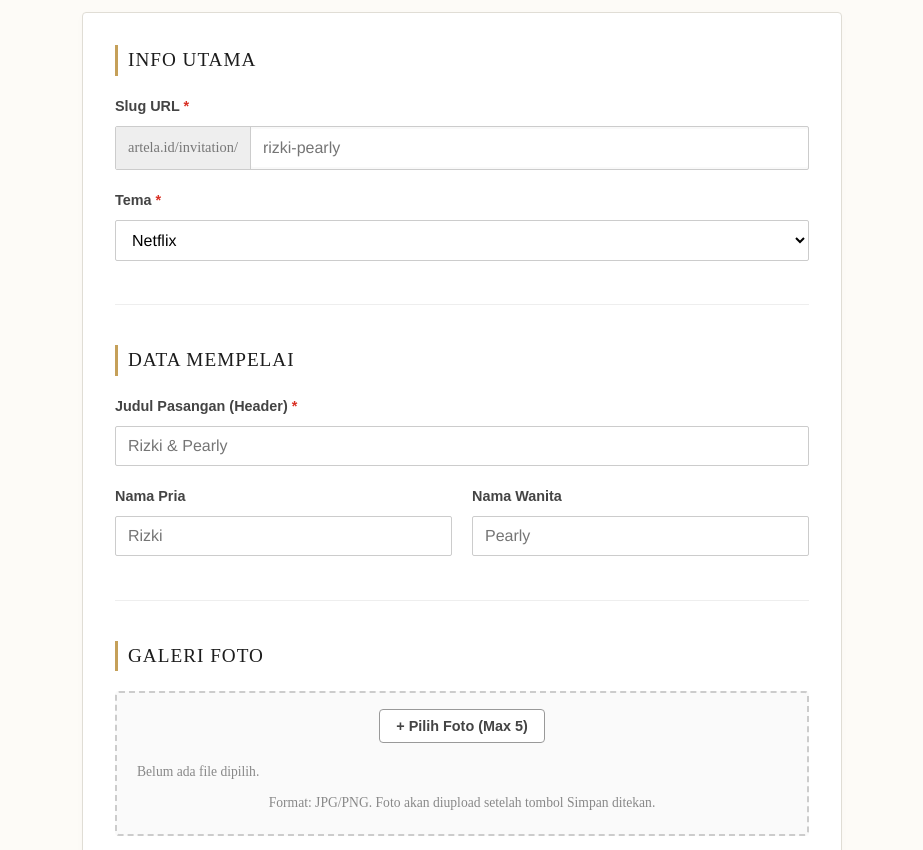
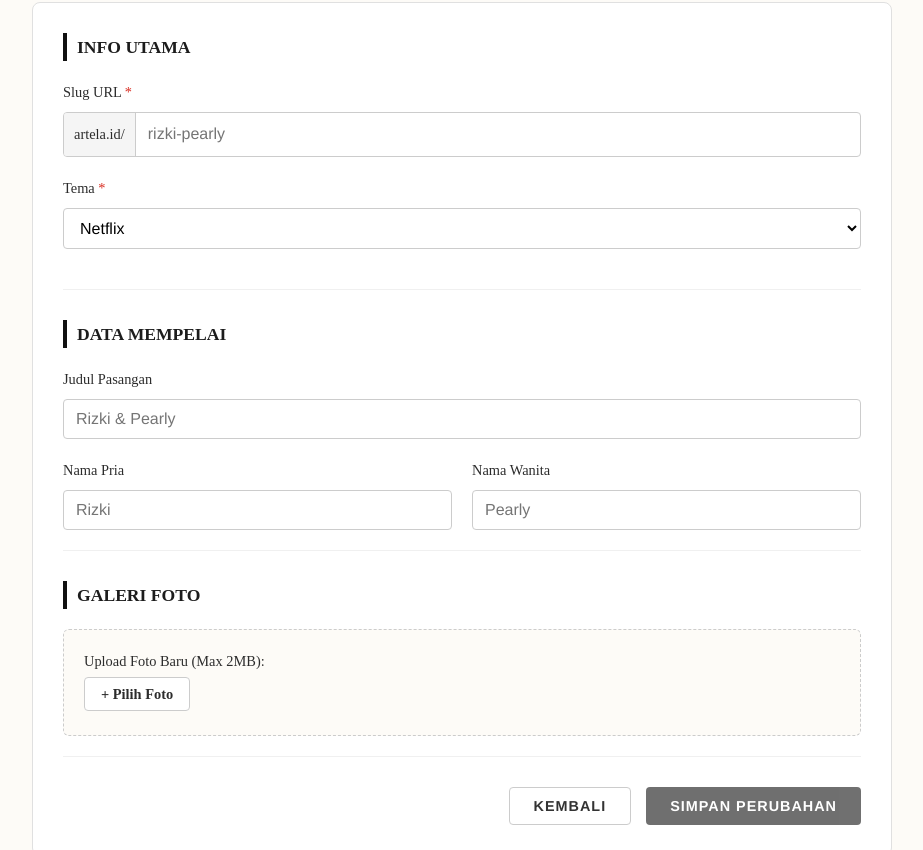
Before and after one commit to mhamdriizki/artela-backoffice, an Angular app: page /create in a window 1280 px wide. Shown: the part 150-1000 px from the top of the page, without its empty margins (178-1101 px from the left). Built offline with nearby package versions, Linux system fonts and the light colour scheme; sample sign-in values are in the browser's storage.

Commit message:
feat: Add file size upload validation

```diff
--- /dev/null
+++ b/src/app/core/utils/image-compressor.ts
@@ -0,0 +1,63 @@
+/**
+ * Utility untuk mengompres gambar menggunakan Canvas API.
+ * Target: Max 2MB, Format JPEG, Quality 0.7.
+ */
+export async function compressImage(file: File, maxSizeMB: number = 2): Promise<File> {
+  const maxBytes = maxSizeMB * 1024 * 1024;
+
+  // Jika file sudah kecil, return langsung
+  if (file.size <= maxBytes) return file;
+
+  return new Promise((resolve, reject) => {
+    const reader = new FileReader();
+    reader.readAsDataURL(file);
+
+    reader.onload = (event: any) => {
+      const img = new Image();
+      img.src = event.target.result;
+
+      img.onload = () => {
+        const canvas = document.createElement('canvas');
+
+        // Strategi Resize: Kurangi dimensi sebesar 30% dari aslinya
+        const scaleFactor = 0.7;
+        canvas.width = img.width * scaleFactor;
+        canvas.height = img.height * scaleFactor;
+
+        const ctx = canvas.getContext('2d');
+        if (!ctx) {
+          reject(new Error('Browser tidak mendukung Canvas API'));
+          return;
+        }
+
+        // Gambar ulang ke canvas dengan ukuran baru
+        ctx.drawImage(img, 0, 0, canvas.width, canvas.height);
+
+        // Export ke Blob JPEG dengan kualitas 70%
+        canvas.toBlob((blob) => {
+          if (!blob) {
+            reject(new Error('Gagal mengompres gambar'));
+            return;
+          }
+
+          // Cek hasil kompresi
+          if (blob.size > maxBytes) {
+             // Jika masih terlalu besar, reject dengan pesan khusus
+             reject(new Error('FILE_TOO_LARGE'));
+          } else {
+            // Sukses! Bungkus jadi File object lagi
+            const newFile = new File([blob], file.name, {
+              type: 'image/jpeg',
+              lastModified: Date.now(),
+            });
+            resolve(newFile);
+          }
+        }, 'image/jpeg', 0.7);
+      };
+
+      img.onerror = (err) => reject(err);
+    };
+
+    reader.onerror = (err) => reject(err);
+  });
+}
--- a/src/app/features/invitation-form/invitation-form.html
+++ b/src/app/features/invitation-form/invitation-form.html
@@ -1,8 +1,8 @@
 <div class="container">
 
   <div class="header-section">
-        <h1 class="serif-title">{{ isEdit ? 'Edit Undangan' : 'Buat Undangan Baru' }}</h1>
-        <p class="subtitle">Isi detail pernikahan mempelai di bawah ini.</p>
+    <h1>{{ isEdit ? 'Edit Undangan' : 'Buat Undangan Baru' }}</h1>
+    <p class="subtitle">Lengkapi data mempelai dan galeri foto.</p>
   </div>
 
   <div class="card-form">
@@ -10,18 +10,13 @@
 
       <div class="form-section">
         <h3 class="section-title">Info Utama</h3>
-
         <div class="form-group">
           <label>Slug URL <span class="required">*</span></label>
           <div class="input-wrapper">
-                <span class="prefix">artela.id/invitation/</span>
+            <span class="prefix">artela.id/</span>
             <input formControlName="slug" class="form-control" placeholder="rizki-pearly">
           </div>
-              @if (form.get('slug')?.invalid && form.get('slug')?.touched) {
-                <small class="error-text">Slug wajib diisi (tanpa spasi).</small>
-              }
         </div>
-
         <div class="form-group">
           <label>Tema <span class="required">*</span></label>
           <select formControlName="theme" class="form-control">
@@ -33,24 +28,18 @@
 
       <div class="form-section">
         <h3 class="section-title">Data Mempelai</h3>
-
         <div class="form-group">
-              <label>Judul Pasangan (Header) <span class="required">*</span></label>
+          <label>Judul Pasangan</label>
           <input formControlName="couple_name" class="form-control" placeholder="Rizki & Pearly">
         </div>
-
         <div class="row">
           <div class="col">
-                <div class="form-group">
             <label>Nama Pria</label>
             <input formControlName="groom_name" class="form-control" placeholder="Rizki">
           </div>
-              </div>
           <div class="col">
-                <div class="form-group">
             <label>Nama Wanita</label>
             <input formControlName="bride_name" class="form-control" placeholder="Pearly">
-                </div>
           </div>
         </div>
       </div>
@@ -58,35 +47,85 @@
       <div class="form-section">
         <h3 class="section-title">Galeri Foto</h3>
 
-            <div class="upload-box">
-              <label class="upload-btn">
-                <input type="file" multiple (change)="onFileSelect($event)" accept="image/png, image/jpeg">
-                <span>+ Pilih Foto (Max 5)</span>
+        @if (existingGallery.length > 0) {
+          <label class="sub-label">Foto Tersimpan:</label>
+          <div class="gallery-grid">
+            @for (img of existingGallery; track img.id) {
+              <div class="photo-card">
+                <img [src]="'http://localhost:3000/uploads/' + img.filename" alt="Foto">
+
+                <button type="button" class="btn-delete-img" (click)="requestDeletePhoto(img.id)" title="Hapus Foto">
+                  🗑️
+                </button>
+              </div>
+            }
+          </div>
+        }
+
+        <div class="upload-area">
+          <label class="sub-label">Upload Foto Baru (Max 2MB):</label>
+
+          <label class="upload-btn" [class.disabled]="isCompressing">
+            <input type="file" multiple (change)="onFileSelect($event)" accept="image/png, image/jpeg" [disabled]="isCompressing">
+            @if (isCompressing) {
+               <span>⏳ Memproses...</span>
+            } @else {
+               <span>+ Pilih Foto</span>
+            }
           </label>
 
-              <div class="file-list">
-                @if (selectedFiles.length === 0) {
-                  <p class="empty-text">Belum ada file dipilih.</p>
-                } @else {
-                  @for (file of selectedFiles; track file.name) {
-                    <div class="file-item">
-                      <span class="file-icon">📷</span>
-                      <span class="file-name">{{ file.name }}</span>
+          @if (isCompressing) {
+            <div class="processing-indicator">
+              <div class="spinner-small"></div>
+              <span>Sedang mengompres foto...</span>
             </div>
           }
+
+          @if (newFiles.length > 0) {
+            <div class="new-files-list">
+              @for (file of newFiles; track file.name; let i = $index) {
+                <div class="file-item">
+                  <div class="file-info">
+                    <strong>{{ file.name }}</strong>
+                    <span class="file-size">{{ (file.size / 1024 / 1024).toFixed(2) }} MB</span>
+                  </div>
+                  <button type="button" class="btn-remove-small" (click)="removeNewFile(i)">Batal</button>
+                </div>
               }
             </div>
-              <p class="hint-text">Format: JPG/PNG. Foto akan diupload setelah tombol Simpan ditekan.</p>
+          }
         </div>
       </div>
 
       <div class="action-buttons">
-            <button type="button" routerLink="/dashboard" class="btn btn-outline">Batal</button>
-            <button type="submit" [disabled]="form.invalid || isLoading" class="btn btn-primary">
-              {{ isLoading ? 'Menyimpan...' : 'Simpan Undangan' }}
+        <button type="button" routerLink="/dashboard" class="btn btn-outline">Kembali</button>
+        <button type="submit" [disabled]="form.invalid || isLoading || isCompressing" class="btn btn-primary">
+          @if (isLoading) {
+            <span>{{ loadingText }}</span>
+          } @else {
+            <span>Simpan Perubahan</span>
+          }
         </button>
       </div>
-
     </form>
   </div>
+
+  @if (showSizeWarning) {
+    <div class="modal-overlay">
+      <div class="modal-card">
+        <h3 class="text-danger">File Terlalu Besar</h3>
+        <p>Gunakan foto di bawah 2 MB.</p>
+        <button (click)="closeDialogs()" class="btn btn-primary" style="width:100%">OK</button>
       </div>
+    </div>
+  }
+
+  @if (showDeleteConfirm) {
+    <app-confirm-dialog
+      itemName="Foto ini"
+      (confirm)="confirmDeletePhoto()"
+      (cancel)="closeDialogs()">
+    </app-confirm-dialog>
+  }
+
+</div>
--- a/src/app/features/invitation-form/invitation-form.scss
+++ b/src/app/features/invitation-form/invitation-form.scss
@@ -1,87 +1,64 @@
-/* --- VARIABLES --- */
-    :root {
-      --font-serif: 'Times New Roman', Times, serif;
-      --font-sans: 'Helvetica Neue', Helvetica, Arial, sans-serif;
-      --color-primary: #1c1c1c;
-    }
-
-    /* --- LAYOUT & TYPOGRAPHY --- */
+/* ... Style Existing ... */
 .container {
-      max-width: 800px;
+  max-width: 900px;
   margin: 0 auto;
   padding: 40px 20px;
-      background-color: #fdfbf7; /* Warm White */
-      min-height: 100vh;
 }
-
-    .serif-title {
-      font-family: var(--font-serif, 'Times New Roman');
-      font-size: 2.2rem;
-      color: #1c1c1c;
-      margin-bottom: 0.5rem;
-      font-weight: 400;
+.header-section {
+  margin-bottom: 30px;
+  h1 {
+    font-family: "Times New Roman", serif;
+    margin: 0;
   }
-
   .subtitle {
     color: #666;
-      font-family: var(--font-sans, sans-serif);
-      margin-bottom: 2rem;
+    margin-top: 5px;
   }
-
-    /* --- CARD FORM --- */
+}
 .card-form {
-      background: #fff;
-      border: 1px solid #e0ddd5;
-      padding: 2rem;
-      border-radius: 4px;
-      box-shadow: 0 2px 10px rgba(0,0,0,0.02);
+  background: white;
+  border: 1px solid #e0e0e0;
+  padding: 30px;
+  border-radius: 8px;
 }
 
 .form-section {
-      margin-bottom: 2.5rem;
-      padding-bottom: 1.5rem;
-      border-bottom: 1px solid #eee;
-
-      &:last-child { border-bottom: none; }
+  margin-bottom: 30px;
+  border-bottom: 1px solid #f0f0f0;
+  padding-bottom: 20px;
+  &:last-child {
+    border-bottom: none;
+  }
+}
+.section-title {
+  font-size: 1.1rem;
+  font-weight: 600;
+  margin-bottom: 20px;
+  border-left: 4px solid #111;
+  padding-left: 10px;
+  text-transform: uppercase;
 }
 
-    .section-title {
-      font-family: var(--font-serif, 'Times New Roman');
-      font-size: 1.2rem;
-      color: #1c1c1c;
-      margin-bottom: 1.2rem;
-      text-transform: uppercase;
-      letter-spacing: 1px;
-      border-left: 3px solid #c5a059; /* Gold Accent */
-      padding-left: 10px;
+.form-group {
+  margin-bottom: 20px;
 }
-
-    /* --- INPUTS --- */
-    .form-group { margin-bottom: 1.2rem; }
-
 label {
   display: block;
-      margin-bottom: 0.5rem;
+  margin-bottom: 8px;
+  font-weight: 500;
   font-size: 0.9rem;
-      font-weight: 600;
-      color: #444;
-      font-family: var(--font-sans, sans-serif);
 }
-
-    .required { color: #d93025; }
-
+.required {
+  color: #d93025;
+}
 .form-control {
   width: 100%;
   padding: 10px 12px;
   border: 1px solid #ccc;
-      border-radius: 2px;
-      font-size: 1rem;
-      transition: all 0.2s;
-
+  border-radius: 4px;
   &:focus {
     outline: none;
-        border-color: #1c1c1c;
-        background: #fafafa;
+    border-color: #111;
   }
 }
 
@@ -89,111 +66,196 @@
   display: flex;
   align-items: center;
   border: 1px solid #ccc;
-      border-radius: 2px;
-      background: #f9f9f9;
-
+  border-radius: 4px;
+  overflow: hidden;
   .prefix {
-        padding: 0 12px;
-        color: #777;
+    background: #f5f5f5;
+    padding: 10px;
+    border-right: 1px solid #ccc;
     font-size: 0.9rem;
-        background: #eee;
-        height: 42px;
-        display: flex;
-        align-items: center;
-        border-right: 1px solid #ccc;
   }
-
   input {
     border: none;
     flex: 1;
-        &:focus { outline: none; background: #fff; }
+  }
+}
+.row {
+  display: flex;
+  gap: 20px;
+  .col {
+    flex: 1;
   }
 }
 
-    .row {
+/* Gallery Grid */
+.gallery-grid {
+  display: grid;
+  grid-template-columns: repeat(auto-fill, minmax(130px, 1fr));
+  gap: 15px;
+  margin-bottom: 20px;
+}
+.photo-card {
+  position: relative;
+  aspect-ratio: 1;
+  border-radius: 6px;
+  overflow: hidden;
+  border: 1px solid #eee;
+  img {
+    width: 100%;
+    height: 100%;
+    object-fit: cover;
+  }
+  .btn-delete-img {
+    position: absolute;
+    top: 5px;
+    right: 5px;
+    background: white;
+    border: 1px solid #ddd;
+    border-radius: 50%;
+    width: 30px;
+    height: 30px;
+    cursor: pointer;
     display: flex;
-      gap: 20px;
-      .col { flex: 1; }
+    align-items: center;
+    justify-content: center;
+    &:hover {
+      background: #ffe6e6;
+    }
+  }
 }
 
-    /* --- UPLOAD BOX --- */
-    .upload-box {
-      border: 2px dashed #ccc;
+/* Upload Area & Animation */
+.upload-area {
+  background: #fdfbf7;
   padding: 20px;
-      border-radius: 4px;
-      text-align: center;
-      background: #fafafa;
+  border: 1px dashed #ccc;
+  border-radius: 6px;
 }
-
 .upload-btn {
   display: inline-block;
   cursor: pointer;
-      input { display: none; }
-
+  input {
+    display: none;
+  }
   span {
-        background: #fff;
-        border: 1px solid #999;
+    background: white;
+    border: 1px solid #ccc;
     padding: 8px 16px;
     border-radius: 4px;
     font-weight: 600;
-        font-size: 0.9rem;
-        transition: 0.2s;
-        &:hover { background: #eee; border-color: #333; }
+    &:hover {
+      background: #eee;
     }
   }
 
-    .file-list {
-      margin-top: 15px;
-      text-align: left;
+  &.disabled {
+    opacity: 0.6;
+    cursor: not-allowed;
+    span {
+      background: #eee;
+    }
+  }
 }
 
+/* NEW: Processing Indicator */
+.processing-indicator {
+  display: flex;
+  align-items: center;
+  gap: 10px;
+  margin-top: 15px;
+  background: #e8f0fe;
+  color: #1a73e8;
+  padding: 10px;
+  border-radius: 4px;
+  font-size: 0.9rem;
+  font-weight: 500;
+
+  .spinner-small {
+    width: 16px;
+    height: 16px;
+    border: 2px solid #1a73e8;
+    border-top-color: transparent;
+    border-radius: 50%;
+    animation: spin 0.8s linear infinite;
+  }
+}
+@keyframes spin {
+  to {
+    transform: rotate(360deg);
+  }
+}
+
+.new-files-list {
+  margin-top: 15px;
+  display: flex;
+  flex-direction: column;
+  gap: 5px;
+}
 .file-item {
-      font-size: 0.9rem;
-      background: #fff;
-      padding: 6px 10px;
-      margin-bottom: 5px;
+  display: flex;
+  justify-content: space-between;
+  background: white;
+  padding: 8px 12px;
   border: 1px solid #eee;
   border-radius: 4px;
-      display: flex;
-      align-items: center;
-      gap: 8px;
+  font-size: 0.85rem;
+}
+.btn-remove-small {
+  border: none;
+  background: none;
+  color: #d93025;
+  font-weight: bold;
+  cursor: pointer;
 }
 
-    .hint-text, .empty-text {
-      font-size: 0.85rem;
-      color: #888;
-      margin-top: 10px;
-    }
-
-    /* --- ACTIONS --- */
+/* Actions */
 .action-buttons {
   display: flex;
   justify-content: flex-end;
   gap: 15px;
-      margin-top: 2rem;
+  margin-top: 30px;
+}
+.btn {
+  padding: 10px 24px;
+  border-radius: 4px;
+  font-weight: 600;
+  text-decoration: none;
+  border: none;
+  cursor: pointer;
+}
+.btn-primary {
+  background: #111;
+  color: white;
+  &:disabled {
+    opacity: 0.6;
+  }
+}
+.btn-outline {
+  background: white;
+  border: 1px solid #ccc;
+  color: #333;
+}
+.text-danger {
+  color: #d93025;
 }
 
-    .btn {
-      padding: 12px 24px;
-      font-size: 0.95rem;
-      font-weight: 600;
-      border-radius: 2px;
-      cursor: pointer;
-      text-decoration: none;
-      transition: 0.2s;
+/* Modal */
+.modal-overlay {
+  position: fixed;
+  top: 0;
+  left: 0;
+  width: 100%;
+  height: 100%;
+  background: rgba(0, 0, 0, 0.5);
+  z-index: 1000;
+  display: flex;
+  align-items: center;
+  justify-content: center;
 }
-
-    .btn-primary {
-      background: #1c1c1c;
-      color: #fff;
-      border: 1px solid #1c1c1c;
-      &:hover { background: #000; }
-      &:disabled { opacity: 0.7; cursor: not-allowed; }
+.modal-card {
+  background: white;
+  padding: 30px;
+  border-radius: 8px;
+  max-width: 400px;
+  text-align: center;
 }
-
-    .btn-outline {
-      background: transparent;
-      border: 1px solid #ccc;
-      color: #333;
-      &:hover { border-color: #333; background: #fff; }
-    }
--- a/src/app/features/invitation-form/invitation-form.ts
+++ b/src/app/features/invitation-form/invitation-form.ts
@@ -1,14 +1,17 @@
 import { Component, inject, OnInit } from '@angular/core';
+import { CommonModule } from '@angular/common';
 import { FormBuilder, ReactiveFormsModule, Validators } from '@angular/forms';
-import { ActivatedRoute, Router } from '@angular/router';
+import { ActivatedRoute, Router, RouterLink } from '@angular/router';
 import { InvitationService } from '../../core/services/invitation-service';
-import { CommonModule } from '@angular/common';
+import { compressImage } from '../../core/utils/image-compressor';
+import { ConfirmDialog } from '../../shared/components/confirm-dialog/confirm-dialog';
 
 @Component({
   selector: 'app-invitation-form',
-  imports: [CommonModule, ReactiveFormsModule],
+  standalone: true,
+  imports: [CommonModule, ReactiveFormsModule, RouterLink, ConfirmDialog],
   templateUrl: './invitation-form.html',
-  styleUrl: './invitation-form.scss',
+  styleUrls: ['./invitation-form.scss']
 })
 export class InvitationForm implements OnInit {
   fb = inject(FormBuilder);
@@ -18,8 +21,20 @@ export class InvitationForm implements OnInit {
 
   isEdit = false;
   currentSlug = '';
-  selectedFiles: File[] = [];
-  isLoading = false;
+
+  // States Loading
+  isLoading = false;      // Untuk proses Submit ke Server
+  loadingText = '';       // Teks dinamis (Menyimpan / Uploading)
+  isCompressing = false;  // Untuk proses Kompresi Client-side
+
+  // State Foto
+  existingGallery: any[] = []; // Foto dari DB { id: string, filename: string }
+  newFiles: File[] = [];       // Foto baru (Client side)
+
+  // State Modal
+  showSizeWarning = false;
+  showDeleteConfirm = false;
+  photoIdToDelete: string | null = null; // Update: UUID String
 
   form = this.fb.group({
     slug: ['', Validators.required],
@@ -39,66 +54,138 @@ export class InvitationForm implements OnInit {
   }
 
   loadData() {
-    this.invService.getOne(this.currentSlug).subscribe((res: any) => {
-      const data = res.output_schema;
-      this.form.patchValue(data);
+    this.isLoading = true;
+    this.loadingText = 'Memuat data...';
+
+    this.invService.getOne(this.currentSlug).subscribe({
+      next: (res: any) => {
+        // Backend Go return JSON keys lowercase (sesuai struct json tags)
+        const data = res.output_schema;
+
+        this.form.patchValue(data);
+
+        // Mapping Gallery
+        if (data.gallery && Array.isArray(data.gallery)) {
+          this.existingGallery = data.gallery;
+        }
+        this.isLoading = false;
+      },
+      error: () => {
+        alert('Gagal mengambil data.');
+        this.router.navigate(['/dashboard']);
+      }
     });
   }
 
-  onFileSelect(event: any) {
-    if (event.target.files) {
-      this.selectedFiles = Array.from(event.target.files);
+  // --- 1. Logic Upload & Kompresi + Animation ---
+  async onFileSelect(event: any) {
+    console.log(event);
+    if (event.target.files && event.target.files[0].size > 2000000) {
+      this.showSizeWarning = true; // Modal Error
+      return;
+    } else if (event.target.files && event.target.files.length > 0) {
+      this.isCompressing = true; // Mulai animasi loading
+      const rawFiles = Array.from(event.target.files) as File[];
+
+      for (const file of rawFiles) {
+        try {
+          // Kompresi (Max 2MB)
+          const compressed = await compressImage(file, 2);
+          this.newFiles.push(compressed);
+        } catch (error: any) {
+          if (error.message === 'FILE_TOO_LARGE') {
+            this.showSizeWarning = true; // Modal Error
+          } else {
+            console.error('Compression error:', error);
+          }
+        }
+      }
+      this.isCompressing = false; // Selesai animasi
     }
   }
 
-  onSubmit() {
-    if (this.form.invalid) return;
-    this.isLoading = true;
-    const payload = this.form.getRawValue();
+  removeNewFile(index: number) {
+    this.newFiles.splice(index, 1);
+  }
 
-    if (this.isEdit) {
-      // --- LOGIC UPDATE ---
-      this.invService.update(this.currentSlug, payload).subscribe({
-        next: () => this.handleUploadAndFinish(this.currentSlug),
-        error: () => {
+  // --- 2. Logic Hapus Foto (UUID) ---
+  requestDeletePhoto(id: string) {
+    this.photoIdToDelete = id;
+    this.showDeleteConfirm = true;
+  }
+
+  confirmDeletePhoto() {
+    if (this.photoIdToDelete) {
+      this.isLoading = true;
+      this.loadingText = 'Menghapus foto...';
+
+      this.invService.deleteGalleryImage(this.photoIdToDelete).subscribe({
+        next: () => {
+          // Update UI lokal (Hard Delete effect)
+          this.existingGallery = this.existingGallery.filter(img => img.id !== this.photoIdToDelete);
           this.isLoading = false;
-          alert('Gagal Update');
-        },
-      });
-    } else {
-      // --- LOGIC CREATE (Baru) ---
-      // 1. Create Data dulu
-      this.invService.create(payload).subscribe({
-        next: () => {
-          // 2. Data sukses dibuat, pakai Slug dari form untuk upload foto
-          const newSlug = payload.slug || '';
-          this.handleUploadAndFinish(newSlug);
+          this.closeDialogs();
         },
         error: () => {
+          alert('Gagal menghapus foto.');
           this.isLoading = false;
-          alert('Gagal Membuat Undangan');
-        },
+          this.closeDialogs();
+        }
       });
     }
   }
 
-  // Helper untuk upload foto & redirect
+  // --- 3. Submit Form ---
+  onSubmit() {
+    if (this.form.invalid) return;
+
+    this.isLoading = true;
+    this.loadingText = 'Menyimpan Data Undangan...';
+
+    const payload = this.form.getRawValue();
+
+    if (this.isEdit) {
+      this.invService.update(this.currentSlug, payload).subscribe({
+        next: () => this.handleUploadAndFinish(this.currentSlug),
+        error: () => { this.isLoading = false; alert('Gagal Update'); }
+      });
+    } else {
+      this.invService.create(payload).subscribe({
+        next: () => this.handleUploadAndFinish(payload.slug || ''),
+        error: () => { this.isLoading = false; alert('Gagal Create'); }
+      });
+    }
+  }
+
   private handleUploadAndFinish(slug: string) {
-    if (this.selectedFiles.length > 0) {
-      this.invService.uploadGallery(slug, this.selectedFiles).subscribe({
+    if (this.newFiles.length > 0) {
+      this.loadingText = `Mengupload ${this.newFiles.length} Foto...`; // Update Status Loading
+
+      this.invService.uploadGallery(slug, this.newFiles).subscribe({
         next: () => {
           this.isLoading = false;
           this.router.navigate(['/dashboard']);
         },
-        error: () => {
+        error: (err) => {
           this.isLoading = false;
-          alert('Data tersimpan tapi Foto Gagal Upload');
+          // Cek Error Code khusus dari Backend (ART-98-007)
+          if (err.error?.error_schema?.error_code === 'ART-98-007') {
+            alert('GAGAL UPLOAD: Salah satu file melebihi batas 2MB (Ditolak Server).');
+          } else {
+            alert('Data tersimpan, tapi upload foto gagal.');
+          }
           this.router.navigate(['/dashboard']);
-        },
+        }
       });
     } else {
       this.isLoading = false;
       this.router.navigate(['/dashboard']);
     }
   }
+
+  closeDialogs() {
+    this.showSizeWarning = false;
+    this.showDeleteConfirm = false;
+    this.photoIdToDelete = null;
+  }
 }
```
Also changed, not shown: src/app/core/services/invitation-service.ts (+14 -19 lines). Lines whose indentation alone changed are shown as unchanged.
